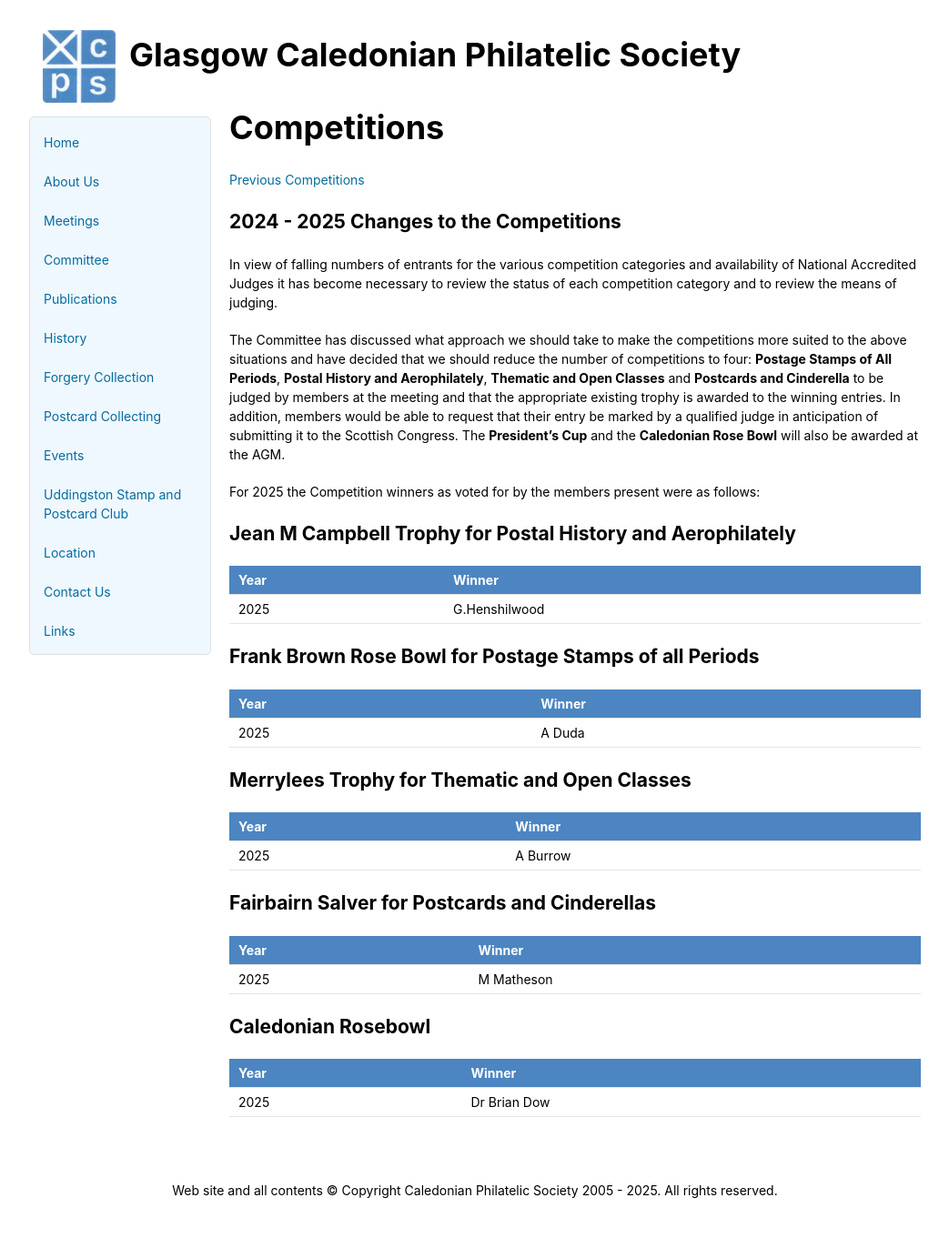
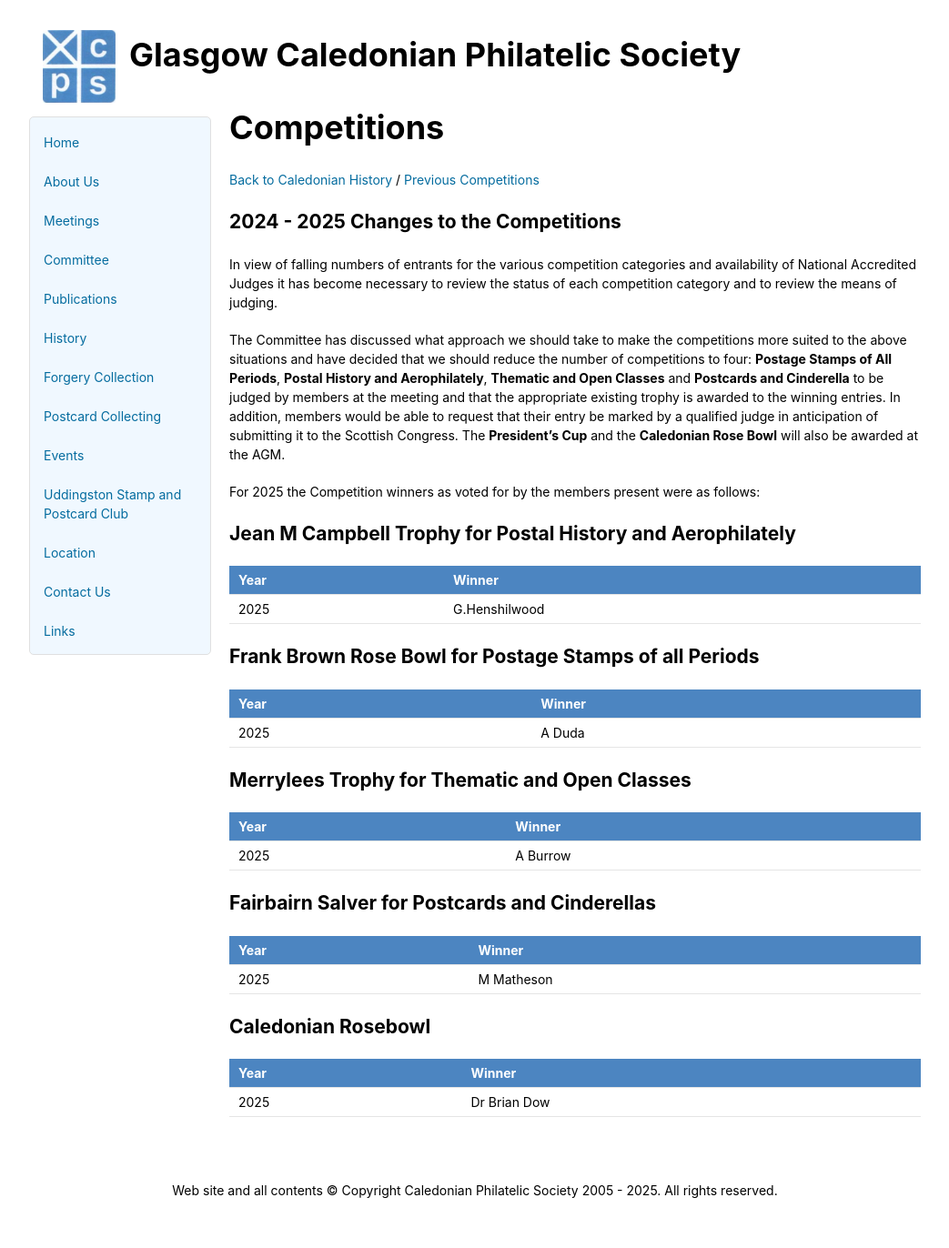
Before and after one commit to astalker/caledonian-stamps, a Jekyll site: the page built from competitions.md, in a window 1280 px wide. Shown: the whole page at 91% size, without its empty margins (118-1161 px from the left). Built offline with Jekyll 4.4.1, drawn with Linux system fonts in a browser that asks for light colours; our own code applies the rules of GitHub Pages for plain Markdown files.

Commit message:
Add Back link

```diff
--- a/competitions.md
+++ b/competitions.md
@@ -1,6 +1,6 @@
 # Competitions
 
-[Previous Competitions](previous-competitions.md)
+[Back to Caledonian History](./history-caledonian) / [Previous Competitions](previous-competitions.md)
 
 ## 2024 - 2025 Changes to the Competitions
 
```
